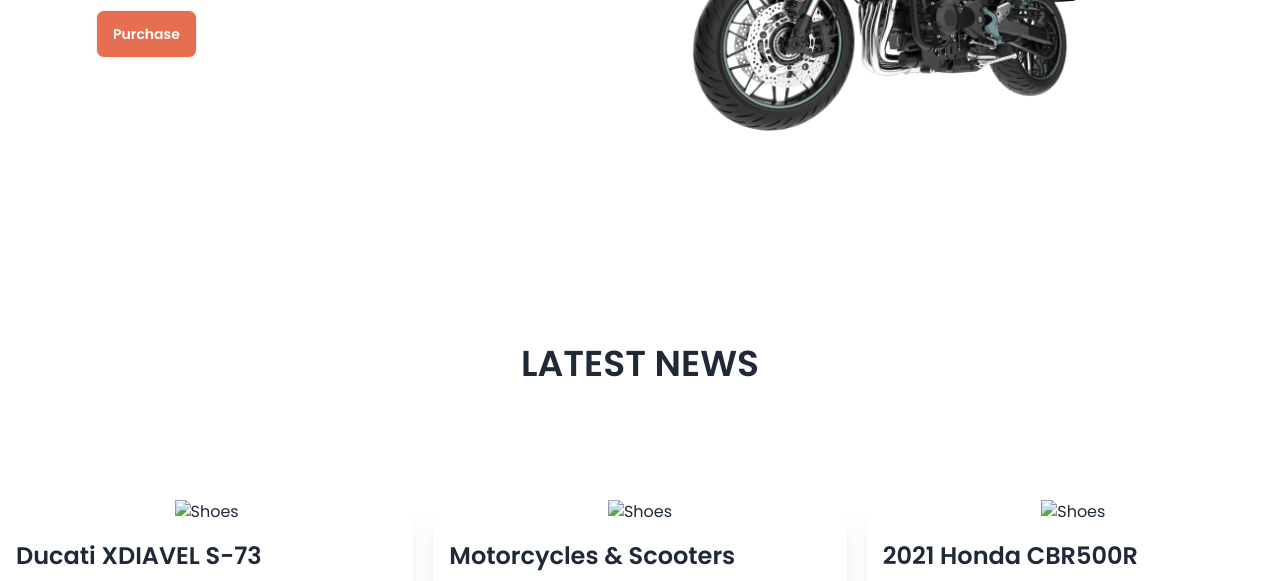
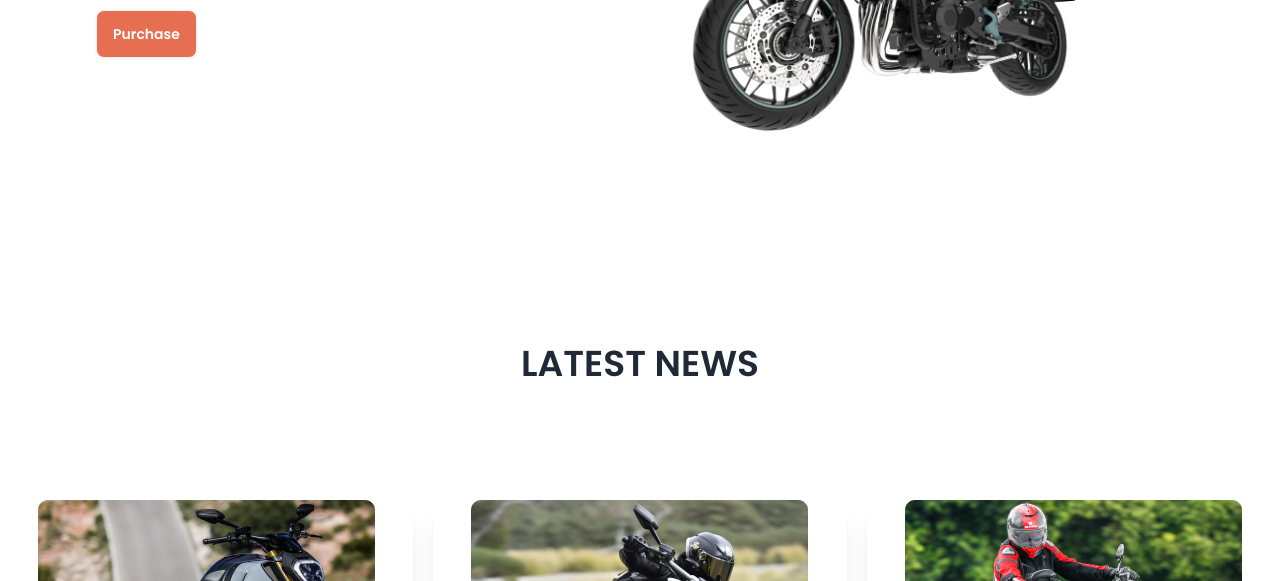
Before and after one commit to NhsTarek/biker-zone, a plain HTML site: page index.html in a window 1280 px wide. Shown: the part 370-951 px from the top of the page. Drawn offline with nearby package versions, Linux system fonts and the light colour scheme; the site is published under a folder, as on GitHub Pages, so addresses that start at the root find nothing.

Commit message:
all imges links fixed

```diff
--- a/index.html
+++ b/index.html
@@ -199,7 +199,7 @@
     <div class="grid grid-cols-1 md:grid-cols-2 lg:grid-cols-3 gap-5 mt-20">
       <!-- First Card -->
       <div class="card card-compact bg-base-100 shadow-xl">
-        <figure><img src="/images/others/latest1.png" alt="Shoes" /></figure>
+        <figure><img src="./images/others/latest1.png" alt="Shoes" /></figure>
         <div class="card-body">
           <h2 class="card-title text-2xl">Ducati XDIAVEL S-73</h2>
           <p class="text-base">Lorem ipsum dolor sit amet, consectetur adipiscing elit. Lacus, fermentum amet faucibus
@@ -212,7 +212,7 @@
 
       <!-- Second Card -->
       <div class="card card-compact bg-base-100 shadow-xl">
-        <figure><img src="/images/others/latest2.png" alt="Shoes" /></figure>
+        <figure><img src="./images/others/latest2.png" alt="Shoes" /></figure>
         <div class="card-body">
           <h2 class="card-title text-2xl">Motorcycles & Scooters</h2>
           <p class="text-base">Lorem ipsum dolor sit amet, consectetur adipiscing elit. Lacus, fermentum amet faucibus
@@ -225,7 +225,7 @@
 
       <!-- Third Card -->
       <div class="card card-compact bg-base-100 shadow-xl">
-        <figure><img src="/images/others/latest3.png" alt="Shoes" /></figure>
+        <figure><img src="./images/others/latest3.png" alt="Shoes" /></figure>
         <div class="card-body">
           <h2 class="card-title text-2xl">2021 Honda CBR500R</h2>
           <p class="text-base">Lorem ipsum dolor sit amet, consectetur adipiscing elit. Lacus, fermentum amet faucibus
@@ -321,7 +321,7 @@
 
       <div class="hero min-h-screen">
         <div class="hero-content flex-col lg:flex-row gap-20 justify-center items-center">
-          <img src="/images/others/Faqr.png" class=" w-3/4 lg:max-w-sm" />
+          <img src="./images/others/Faqr.png" class=" w-3/4 lg:max-w-sm" />
 
           <!-- First FAQ -->
 
```
